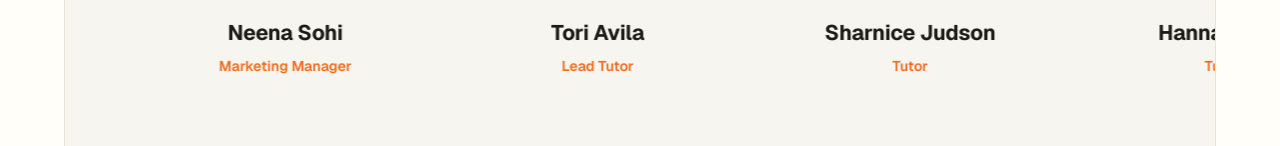
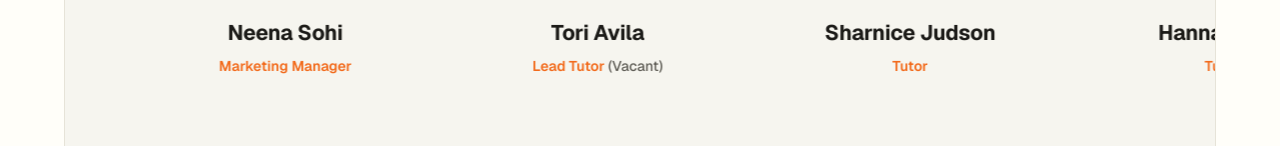
Before and after one commit to shiny0907/Mindset2Learn-Website, a plain HTML site: page about.html in a window 1280 px wide. Shown: the part 2719-2865 px from the top of the page. Drawn offline with nearby package versions, Linux system fonts and the light colour scheme.

Commit message:
lead tutor vacant

```diff
--- a/about.html
+++ b/about.html
@@ -202,7 +202,7 @@
                   <img src="assets/images/team-tori.jpg" alt="Tori Avila smiling in front of rows of tulips" loading="lazy">
                 </figure>
                 <h3 class="team-name">Tori Avila</h3>
-                <p class="team-role">Lead Tutor</p>
+                <p class="team-role">Lead Tutor <span class="team-vacant">(Vacant)</span></p>
               </li>
               <li class="team-member">
                 <figure class="team-photo media" data-placeholder="assets/images/team-sharnice.jpg">
--- a/css/styles.css
+++ b/css/styles.css
@@ -1146,6 +1146,7 @@ main {
   letter-spacing: -0.01em;
 }
 .team-role { margin-top: 0.35rem; color: var(--orange); font-size: 0.9375rem; font-weight: 600; }
+.team-vacant { color: var(--muted); font-weight: 500; }
 .team-cta { margin-top: clamp(4.5rem, 7.5vw, 6.5rem); text-align: center; }
 
 /* Closing call to action */
```
